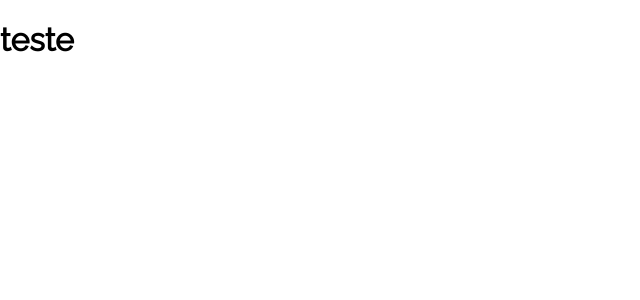
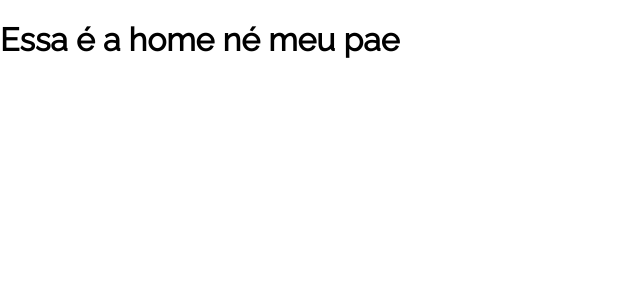
Before and after one commit to GGhiaroni/spa-react-router-blog, a React (Create React App) app: page / in a window 1280 px wide. Shown: the top 300 px of the page, without its empty margins (0-640 px from the left). Built offline with nearby package versions, Linux system fonts and the light colour scheme.

Commit message:
iniciando teste e estrutura de paginas

```diff
--- a/src/App.js
+++ b/src/App.js
@@ -1,5 +1,10 @@
+import Home from "./paginas/Home";
+import Sobre from "./paginas/Sobre";
+
+const pagina = window.location.pathname === "/" ? <Home /> : <Sobre />;
+
 function App() {
-  return <h1>teste</h1>;
+  return pagina;
 }
 
 export default App;
--- /dev/null
+++ b/src/paginas/Home/index.js
@@ -0,0 +1,5 @@
+const Home = () => {
+  return <h1>Essa é a home né meu pae</h1>;
+};
+
+export default Home;
--- /dev/null
+++ b/src/paginas/Sobre/index.js
@@ -0,0 +1,5 @@
+const Sobre = () => {
+  return <h1>Sobre mim meu pae</h1>;
+};
+
+export default Sobre;
```
